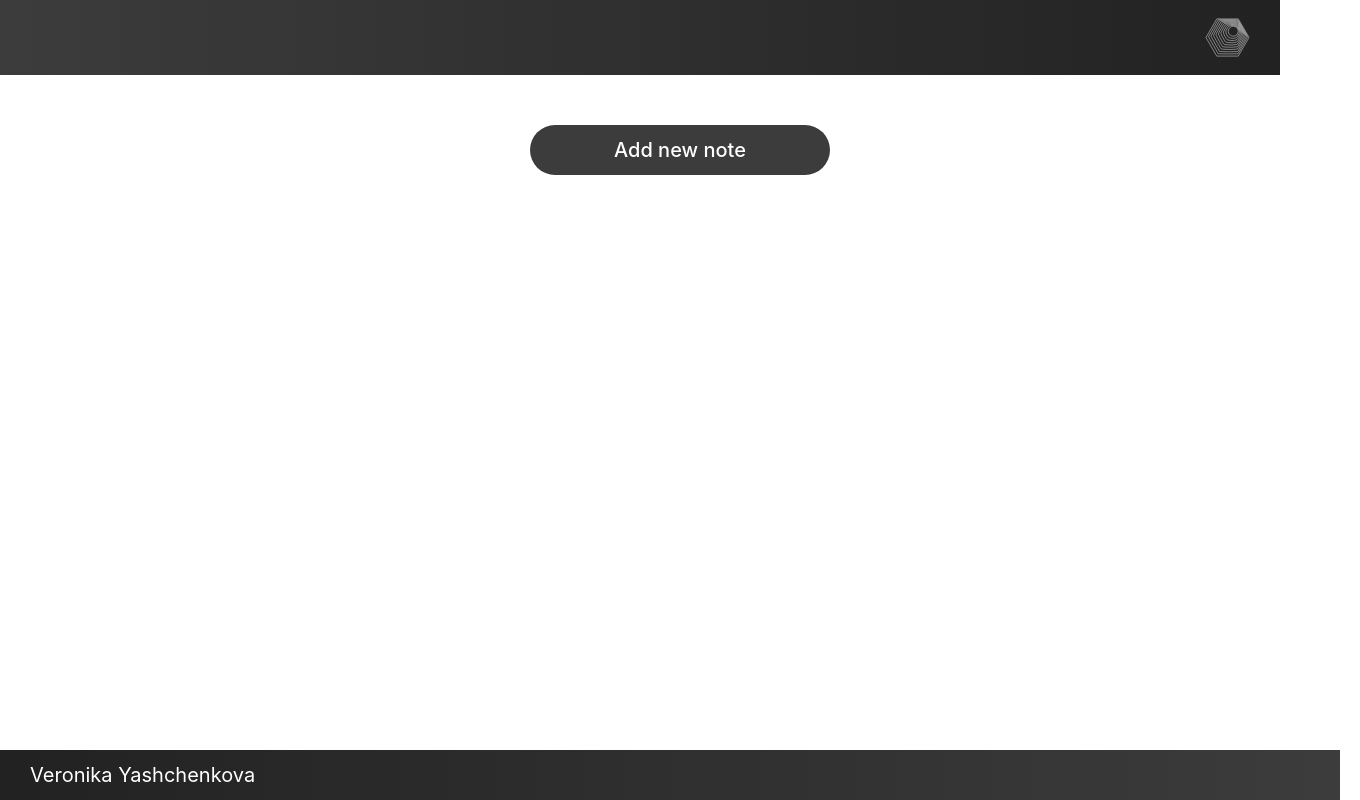
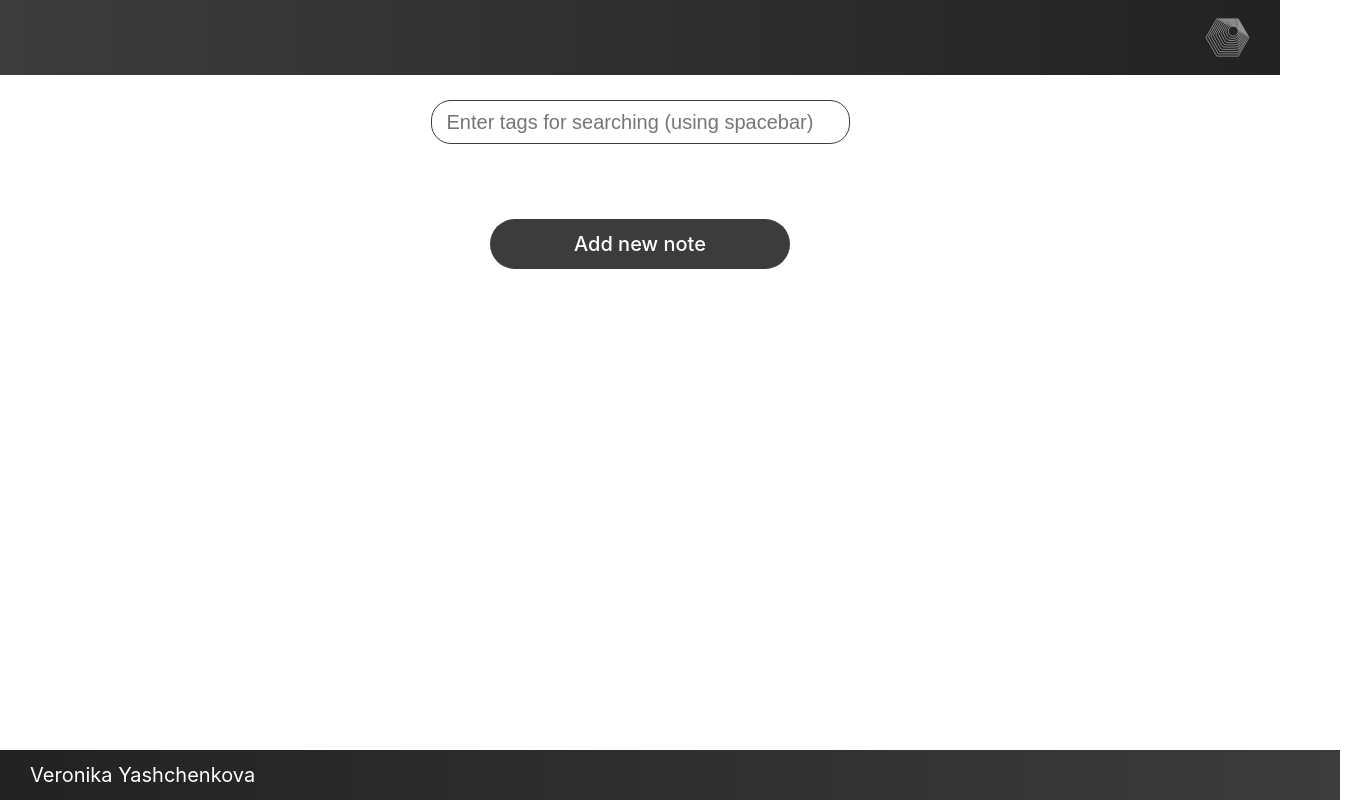
Before and after one commit to Aiyoy/project-text-editor-notes-with-tags, a React (Create React App) app: page / in a window 1280 px wide. Shown: the whole page, 1360 px wide, since content can reach past the window. Built offline with nearby package versions, Linux system fonts and the light colour scheme.

Commit message:
feat: add search by tag functionality

```diff
--- a/src/App/App.tsx
+++ b/src/App/App.tsx
@@ -5,6 +5,7 @@ import Footer from '../Footer/Footer';
 import NoteContainer from '../NotesContainer/NotesConteiner';
 import ModalWindow from '../ModalWindow/ModalWindow';
 import NoteForm from '../NoteForm/NoteForm';
+import SearchBar from '../SearchBar/SearchBar';
 
 import { addNoteText, formType } from '../Constants/constants';
 
@@ -21,6 +22,7 @@ const App = (): JSX.Element => {
     <>
       <Header />
       <div className="main-container">
+        <SearchBar />
         <NoteContainer />
         <div className="note-add" onClick={() => setModalOpen(true)}>
           {addNoteText}
--- a/src/App/app.css
+++ b/src/App/app.css
@@ -10,7 +10,6 @@ body {
 }
 
 .main-container {
-  width: 100%;
   height: 100%;
   padding: 0px 40px;
   margin-bottom: 75px;
--- a/src/Constants/constants.ts
+++ b/src/Constants/constants.ts
@@ -12,8 +12,14 @@ export const formLabel = {
   content: 'Content',
   tags: 'Tags',
 };
+export const formPlaceholder = {
+  title: 'Enter title',
+  content: 'Enter content',
+  tags: 'Enter tags (using spacebar)',
+};
 export const errorText = 'Field must be filled';
 export const tagType = {
   delete: 'delete',
   withoutDelete: 'withoutDelete',
 };
+export const searchPlaceholder = 'Enter tags for searching (using spacebar)';
--- a/src/NoteForm/NoteForm.tsx
+++ b/src/NoteForm/NoteForm.tsx
@@ -6,7 +6,14 @@ import { nanoid } from 'nanoid';
 import Tag from '../Tag/Tag';
 import { addNote, updateNote } from '../Redux/noteSlice';
 import { AppDispatch } from '../Redux/store';
-import { formType, formBTNType, formLabel, errorText, tagType } from '../Constants/constants';
+import {
+  formType,
+  formBTNType,
+  formLabel,
+  formPlaceholder,
+  errorText,
+  tagType,
+} from '../Constants/constants';
 
 import './noteForm.css';
 
@@ -90,7 +97,7 @@ const NoteForm = (props: { type: string; noteInf?: INote }): JSX.Element => {
             <br />
             <input
               className="form-input"
-              placeholder={formLabel.title}
+              placeholder={formPlaceholder.title}
               value={title}
               type="text"
               {...register('title', {
@@ -110,7 +117,7 @@ const NoteForm = (props: { type: string; noteInf?: INote }): JSX.Element => {
             <br />
             <textarea
               className="form-textarea"
-              placeholder={formLabel.content}
+              placeholder={formPlaceholder.content}
               value={content}
               {...register('content', {
                 required: true,
@@ -129,7 +136,7 @@ const NoteForm = (props: { type: string; noteInf?: INote }): JSX.Element => {
             <br />
             <input
               className="form-input"
-              placeholder={formLabel.tags}
+              placeholder={formPlaceholder.tags}
               value={tag}
               type="text"
               onChange={(e) => {
@@ -143,7 +150,7 @@ const NoteForm = (props: { type: string; noteInf?: INote }): JSX.Element => {
 
         <div className="tags-wrapper">
           {!!tags.length &&
-            tags.map((tag: ITag, index: number) => {
+            tags.map((tag: ITag) => {
               return (
                 <Tag
                   key={nanoid()}
--- a/src/NoteForm/noteForm.css
+++ b/src/NoteForm/noteForm.css
@@ -51,7 +51,7 @@
 }
 .form-textarea:focus,
 .form-input:focus {
-  border: 3px solid #222222;
+  border: 2px solid #222222;
   outline: none;
 }
 .error {
--- a/src/NotesContainer/NotesConteiner.tsx
+++ b/src/NotesContainer/NotesConteiner.tsx
@@ -1,25 +1,41 @@
+import { useEffect, useState } from 'react';
 import { nanoid } from 'nanoid';
-import { useSelector, useDispatch } from 'react-redux';
+import { useSelector } from 'react-redux';
 
 import Note from '../Note/Note';
 import { selectNotes } from '../Redux/noteSlice';
+import { selectTags } from '../Redux/searchSlice';
 
 import './notesContainer.css';
 
 const NoteContainer = (): JSX.Element => {
-  const notes = useSelector(selectNotes);
+  const notes: INote[] = useSelector(selectNotes);
+  const tags: ITag[] = useSelector(selectTags);
+  const [filteredNotes, setFilteredNotes] = useState<INote[]>(notes);
+
+  useEffect((): void => {
+    const curTags = tags.map((tag: ITag) => tag.tag);
+
+    let filterNotes: INote[] = notes;
+
+    for (let i = 0; i < curTags.length; i++) {
+      filterNotes = filterNotes.filter((note: INote) => {
+        const boolRes = note.tags.map((tag: ITag) => {
+          return curTags[i] === tag.tag;
+        });
+        return boolRes.includes(true);
+      });
+    }
+    setFilteredNotes(filterNotes);
+  }, [notes, tags]);
 
   return (
     <>
       <div className="notes-container">
-        {!!notes.length && (
-          <>
-            {notes.length > 0 &&
-              notes.map((note: INote) => {
-                return <Note key={nanoid()} noteInf={note} />;
-              })}
-          </>
-        )}
+        {!!filteredNotes.length &&
+          filteredNotes.map((note: INote) => {
+            return <Note key={nanoid()} noteInf={note} />;
+          })}
       </div>
     </>
   );
--- /dev/null
+++ b/src/Redux/searchSlice.ts
@@ -0,0 +1,27 @@
+import { createSlice } from '@reduxjs/toolkit';
+
+import { RootState } from './store';
+
+const initialState: searchInitialState = {
+  tags: [],
+};
+
+const searchSlice = createSlice({
+  name: 'search',
+  initialState,
+  reducers: {
+    addSearchTag(state: searchInitialState, action: { payload: ITag; type: string }) {
+      state.tags = [...state.tags, action.payload];
+    },
+    deleteSearchTag(state: searchInitialState, action: { payload: string; type: string }) {
+      const filterTags = state.tags.filter((tag: ITag) => tag.id !== action.payload);
+      state.tags = filterTags;
+    },
+  },
+});
+
+export const { addSearchTag, deleteSearchTag } = searchSlice.actions;
+
+export const selectTags = (state: RootState): ITag[] => state.search.tags;
+
+export default searchSlice.reducer;
--- a/src/Redux/store.ts
+++ b/src/Redux/store.ts
@@ -1,10 +1,12 @@
 import { configureStore } from '@reduxjs/toolkit';
 
 import noteSlice from './noteSlice';
+import searchSlice from './searchSlice';
 
 export const store = configureStore({
   reducer: {
     notes: noteSlice,
+    search: searchSlice,
   },
 });
 
--- /dev/null
+++ b/src/SearchBar/SearchBar.tsx
@@ -0,0 +1,64 @@
+import React, { useState } from 'react';
+import { useDispatch, useSelector } from 'react-redux';
+import { nanoid } from 'nanoid';
+
+import Tag from '../Tag/Tag';
+import { addSearchTag, deleteSearchTag, selectTags } from '../Redux/searchSlice';
+import { searchPlaceholder, tagType } from '../Constants/constants';
+
+import './searchBar.css';
+
+const SearchBar: () => JSX.Element = (): JSX.Element => {
+  const dispatch = useDispatch();
+
+  const [tag, setTag] = useState<string>('');
+
+  const tags: ITag[] = useSelector(selectTags);
+
+  function handleKeyDown(event: React.KeyboardEvent<Element>): void {
+    if (event.key === ' ' && !!tag.length) {
+      const newTag: ITag = {
+        id: nanoid(),
+        tag: tag,
+      };
+      dispatch(addSearchTag(newTag));
+      setTag('');
+    }
+  }
+
+  const handleTagDelete = (id: string) => {
+    dispatch(deleteSearchTag(id));
+  };
+
+  return (
+    <>
+      <div className="search-container">
+        <input
+          className="search"
+          type="text"
+          placeholder={searchPlaceholder}
+          value={tag}
+          onChange={(e) => {
+            setTag(e.target.value.trim());
+          }}
+          onKeyDown={handleKeyDown}
+        />
+      </div>
+      <div className="search-tags">
+        {!!tags.length &&
+          tags.map((tag: ITag) => {
+            return (
+              <Tag
+                key={nanoid()}
+                tag={tag.tag}
+                type={tagType.delete}
+                onClick={() => handleTagDelete(tag.id)}
+              />
+            );
+          })}
+      </div>
+    </>
+  );
+};
+
+export default SearchBar;
--- /dev/null
+++ b/src/SearchBar/searchBar.css
@@ -0,0 +1,50 @@
+.search-container {
+  display: flex;
+  justify-content: center;
+  column-gap: 20px;
+  margin: 25px auto;
+}
+
+.search {
+  display: block;
+  width: 400px;
+  height: 40px;
+  padding-left: 15px;
+  border-radius: 20px;
+  color: #222222;
+  font-size: 20px;
+  border: 1px solid #3c3c3c;
+  cursor: text;
+}
+.search:focus,
+.search:active {
+  border: 2px solid #222222;
+}
+
+.search-btn {
+  height: 40px;
+  width: 40px;
+  border: none;
+  border-radius: 20px;
+  background-color: #3c3c3c;
+  background-image: url(../assets/search-light.png);
+  background-size: 30px;
+  background-repeat: no-repeat;
+  background-position: center;
+  cursor: pointer;
+  cursor: pointer;
+}
+.search-btn:hover {
+  background-color: #222222;
+}
+.search-btn:active {
+  transform: scale(1.1);
+}
+
+.search-tags {
+  display: flex;
+  justify-content: center;
+  flex-wrap: wrap;
+  column-gap: 10px;
+  margin-bottom: 20px;
+}
--- a/src/types.d.ts
+++ b/src/types.d.ts
@@ -13,3 +13,7 @@ interface ITag {
 type noteInitialState = {
   notes: INote[];
 };
+
+type searchInitialState = {
+  tags: ITag[];
+};
```
Also changed, not shown: src/assets/search-light.png (added).
